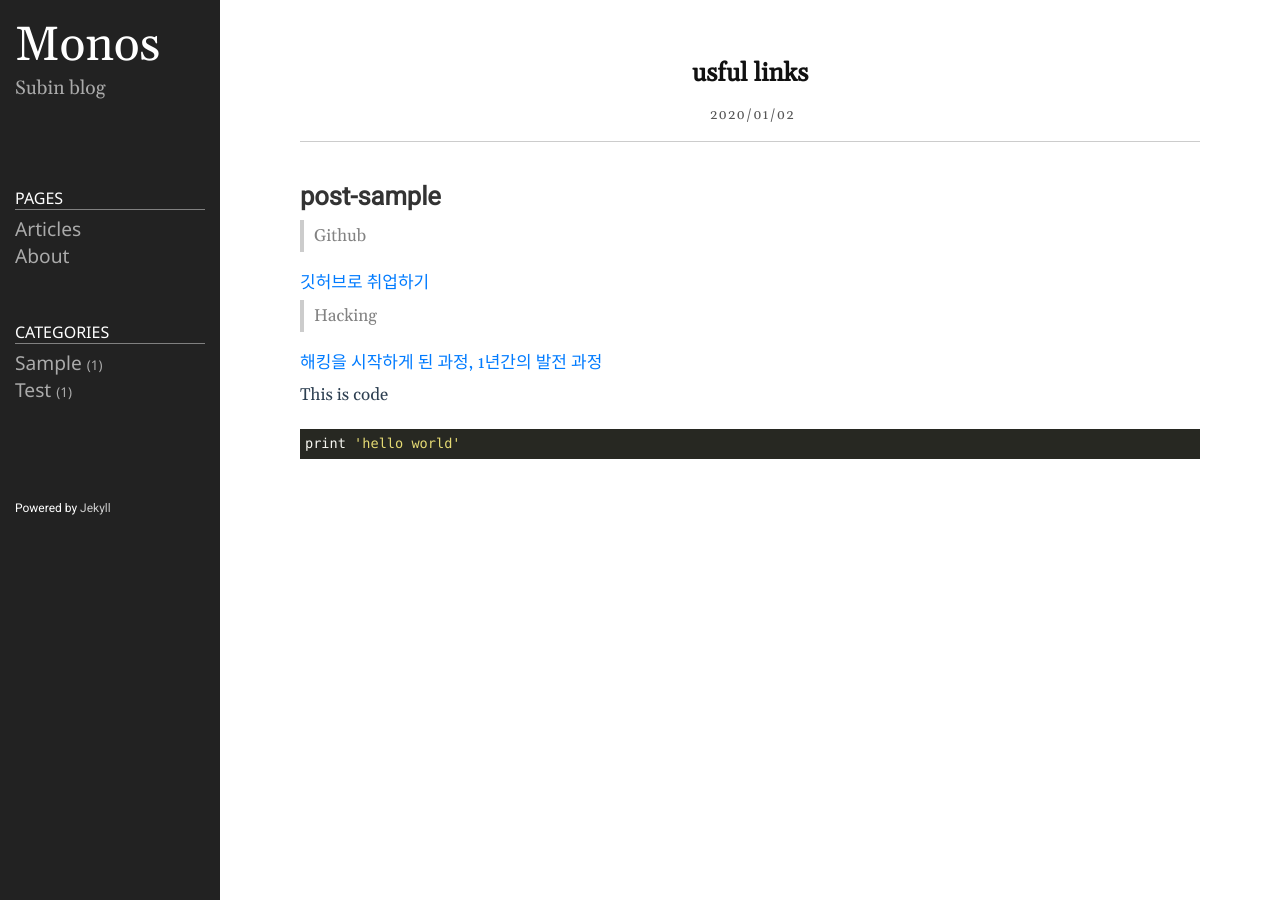
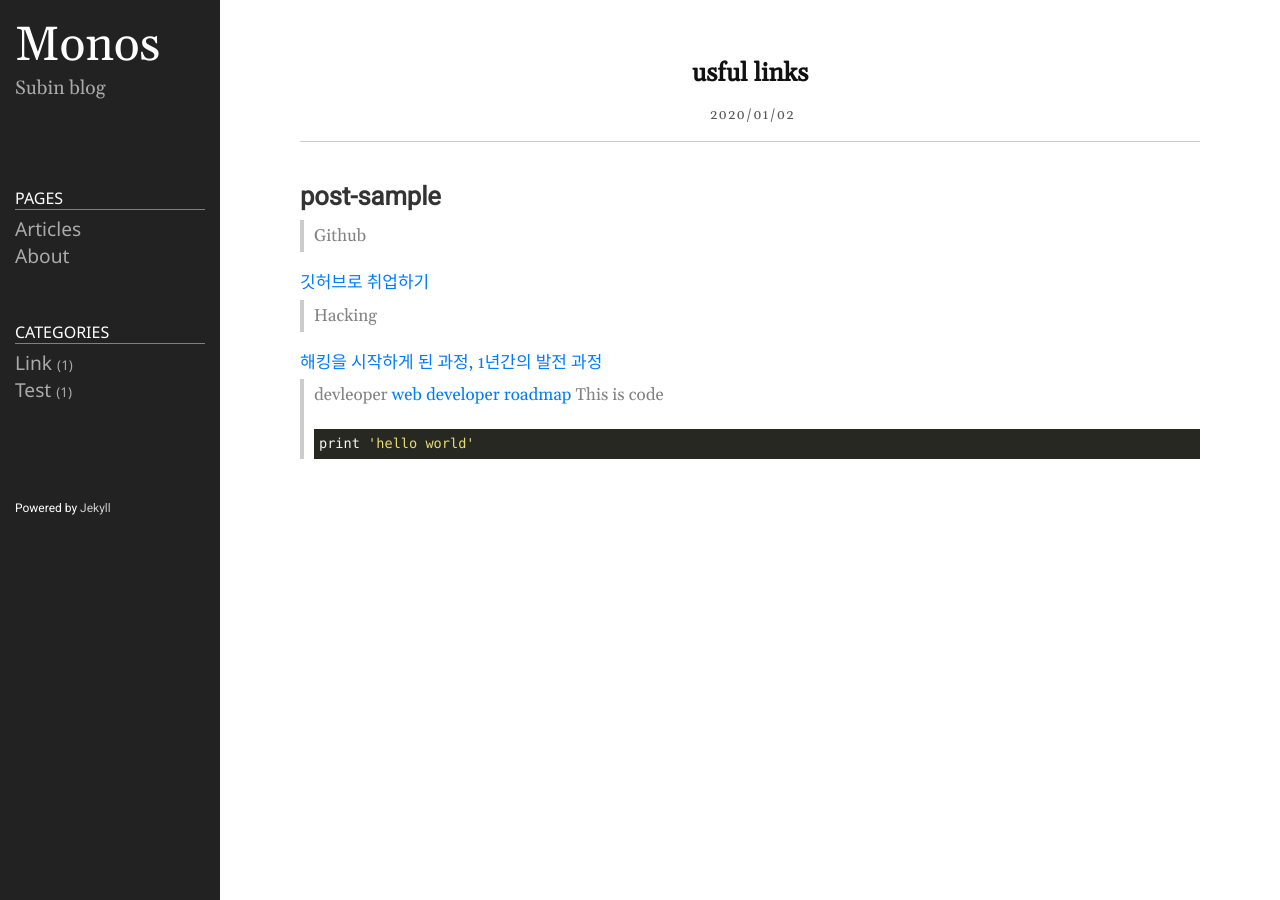
Before and after one commit to KSB21ST/KSB21ST.github.io, a Jekyll site: the page built from _posts/2020-01-02-links.markdown, in a window 1280 px wide. Built offline with Jekyll 4.4.1, drawn with Linux system fonts in a browser that asks for light colours.

Commit message:
link update

````diff
--- a/_posts/2020-01-02-links.markdown
+++ b/_posts/2020-01-02-links.markdown
@@ -2,7 +2,7 @@
 layout: post
 title: usful links
 date: 2020-01-02 19:20:23 +0900
-category: sample
+category: link
 ---
 # post-sample
 > Github
@@ -14,6 +14,8 @@ category: sample
 
 [해킹을 시작하게 된 과정, 1년간의 발전 과정](https://archanwriteup.tistory.com/entry/%ED%95%B4%ED%82%B9%EC%9D%84-%EC%8B%9C%EC%9E%91%ED%95%98%EA%B2%8C-%EB%90%9C-%EA%B3%BC%EC%A0%95-1%EB%85%84%EA%B0%84%EC%9D%98-%EB%B0%9C%EC%A0%84-%EA%B3%BC%EC%A0%95?category=892108)
 
+>devleoper
+[web developer roadmap](https://github.com/Neutrinoant/developer-roadmap)
 This is code
 ```ruby
 print 'hello world'
````
